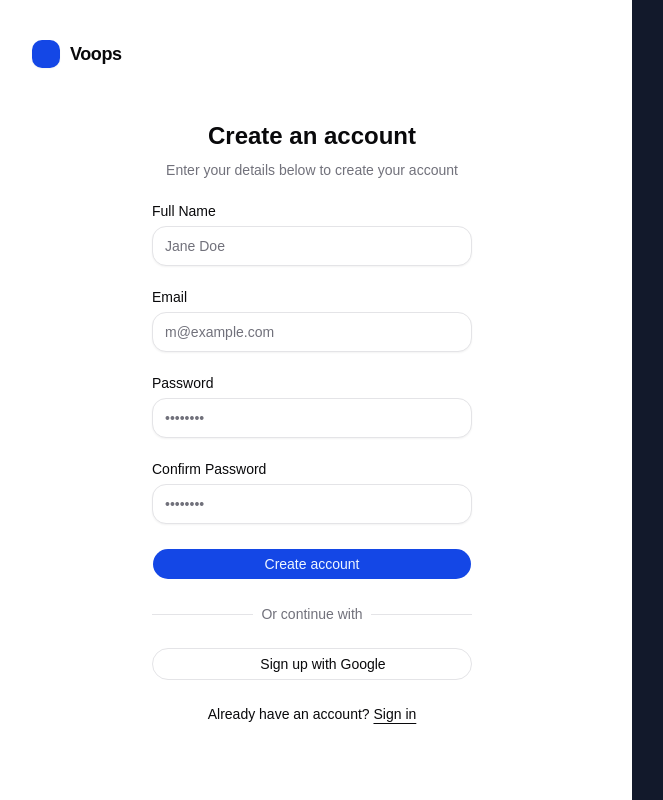
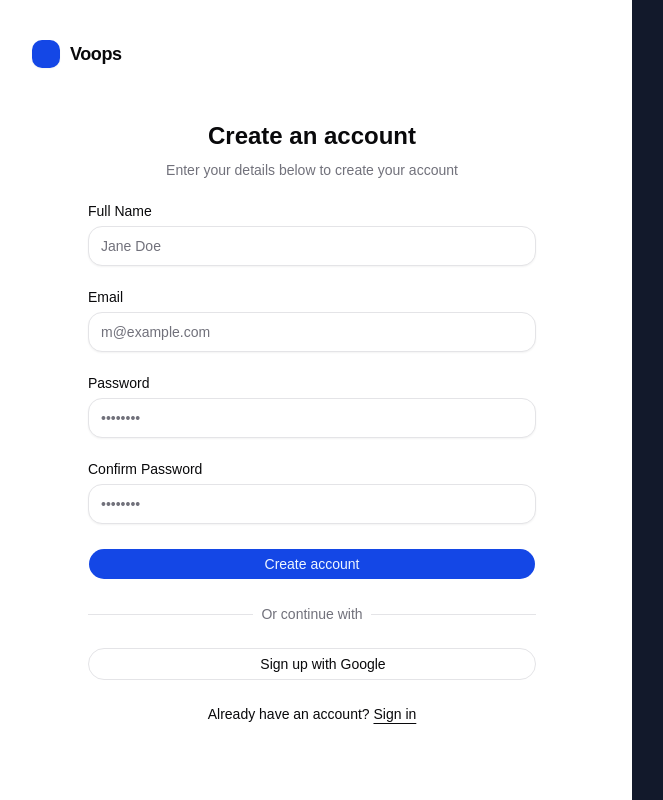
Before and after one commit to sylvorn-labs/voops-web-user, a React (Vite) app: page /register in a window 1280 px wide. Shown: the whole page, without its empty margins (8-671 px from the left). Built offline with nearby package versions, Linux system fonts and the light colour scheme; no server answers; some icons are missing.

Commit message:
style(auth): Widen auth form layout

```diff
--- a/src/layouts/auth/AuthLayout.tsx
+++ b/src/layouts/auth/AuthLayout.tsx
@@ -7,8 +7,8 @@ export function AuthLayout() {
     <div className="grid min-h-svh lg:grid-cols-2">
       <div className="flex flex-col gap-4 p-6 md:p-10">
         <AuthBrandLogo />
-        <div className="flex flex-1 items-center justify-center">
-          <div className="w-full max-w-xs">
+        <div className="flex flex-1 items-center justify-center py-6">
+          <div className="w-full max-w-sm sm:max-w-md">
             <Outlet />
           </div>
         </div>
```
